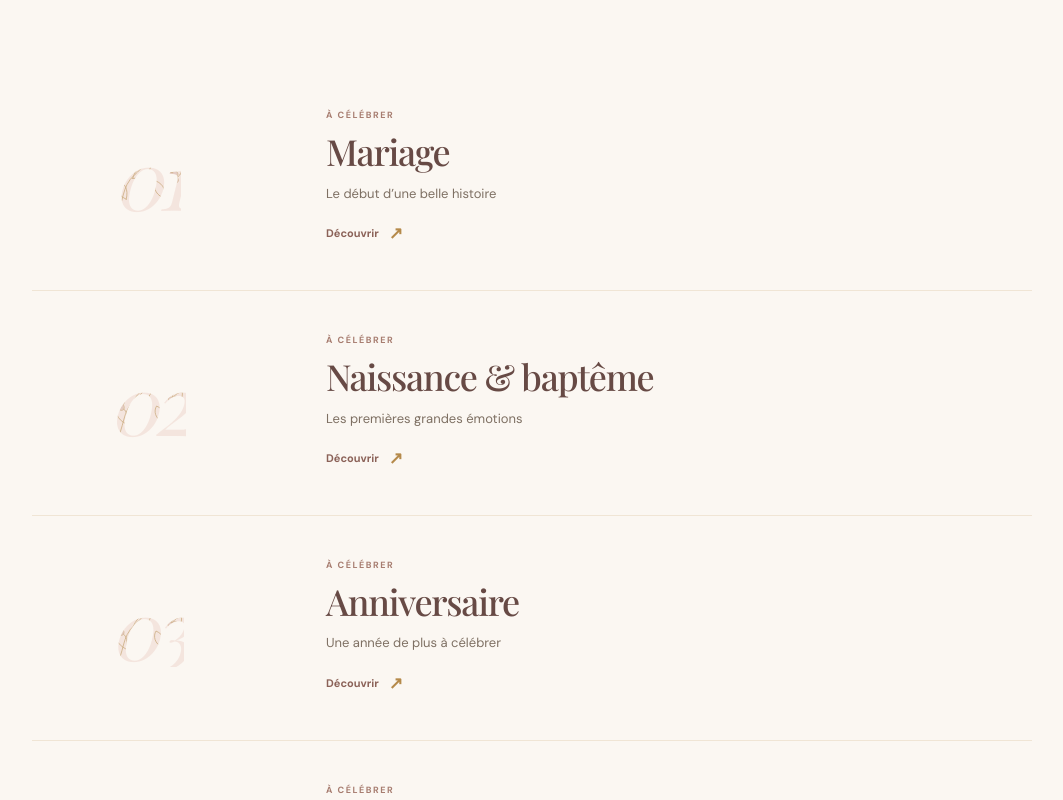
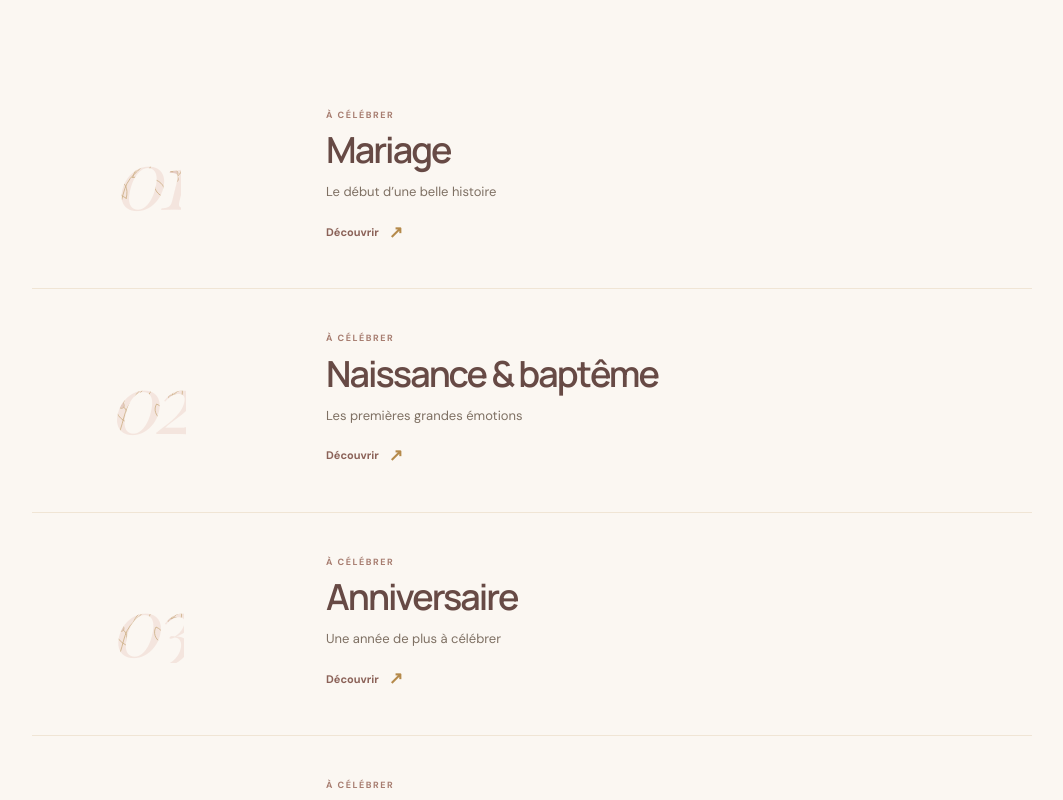
Before and after one commit to chirelhalioua/C-by-C, a Nuxt app: page / in a window 1280 px wide. Shown: the part 1040-1840 px from the top of the page, without its empty margins (108-1171 px from the left). Built offline with nearby package versions, Linux system fonts and the light colour scheme; a web font is replaced by a local one.

Commit message:
Harmoniser les titres de la page occasions

```diff
--- a/assets/css/main.css
+++ b/assets/css/main.css
@@ -3195,3 +3195,13 @@ body, .site-shell { background: #fbf7f2 !important; }
   font-weight: 500 !important;
   color: var(--gold) !important;
 }
+
+
+/* Titres des occasions : même duo typographique que les titres principaux */
+.occasion-word-item h2,
+.occasion-word-item h3 {
+  font-family: var(--display) !important;
+  font-weight: 600 !important;
+  letter-spacing: -.055em !important;
+  line-height: 1.08 !important;
+}
```
